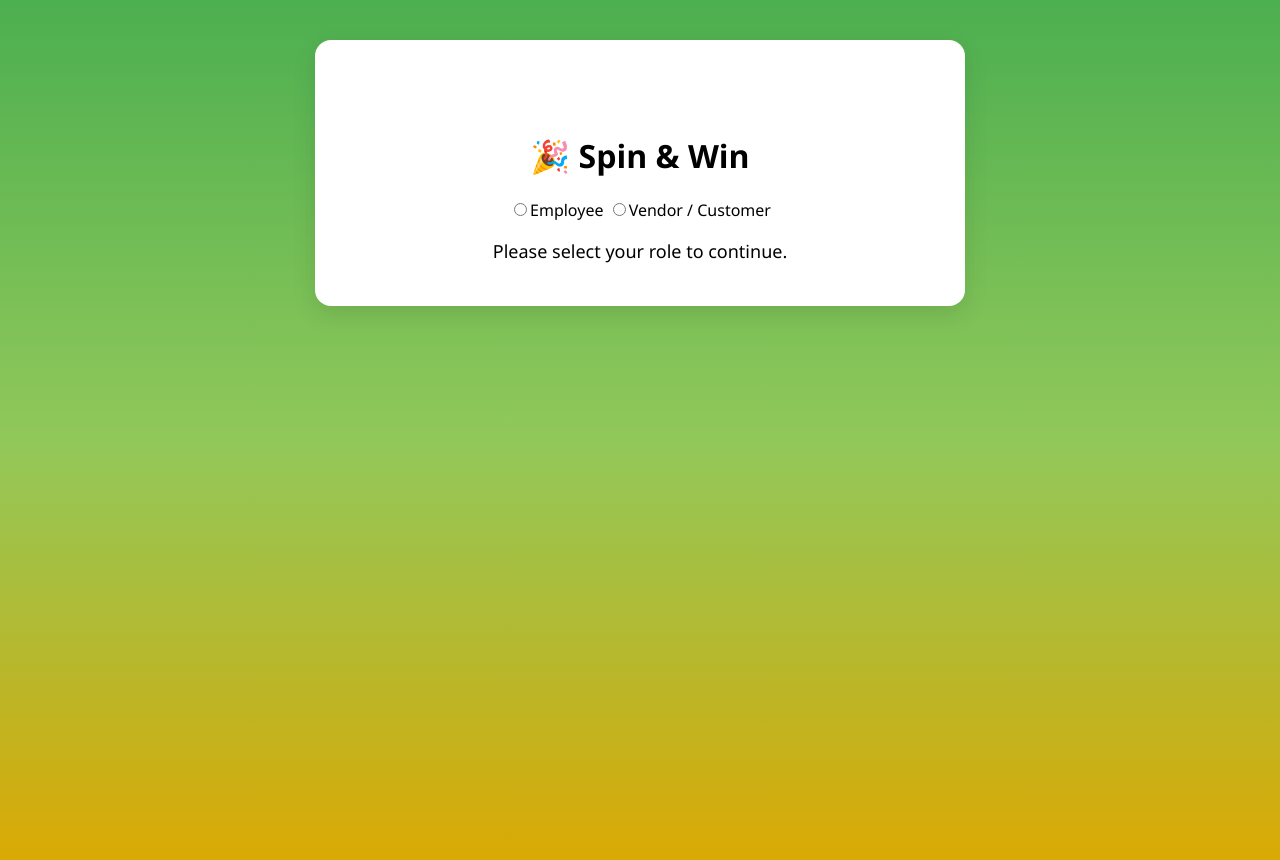
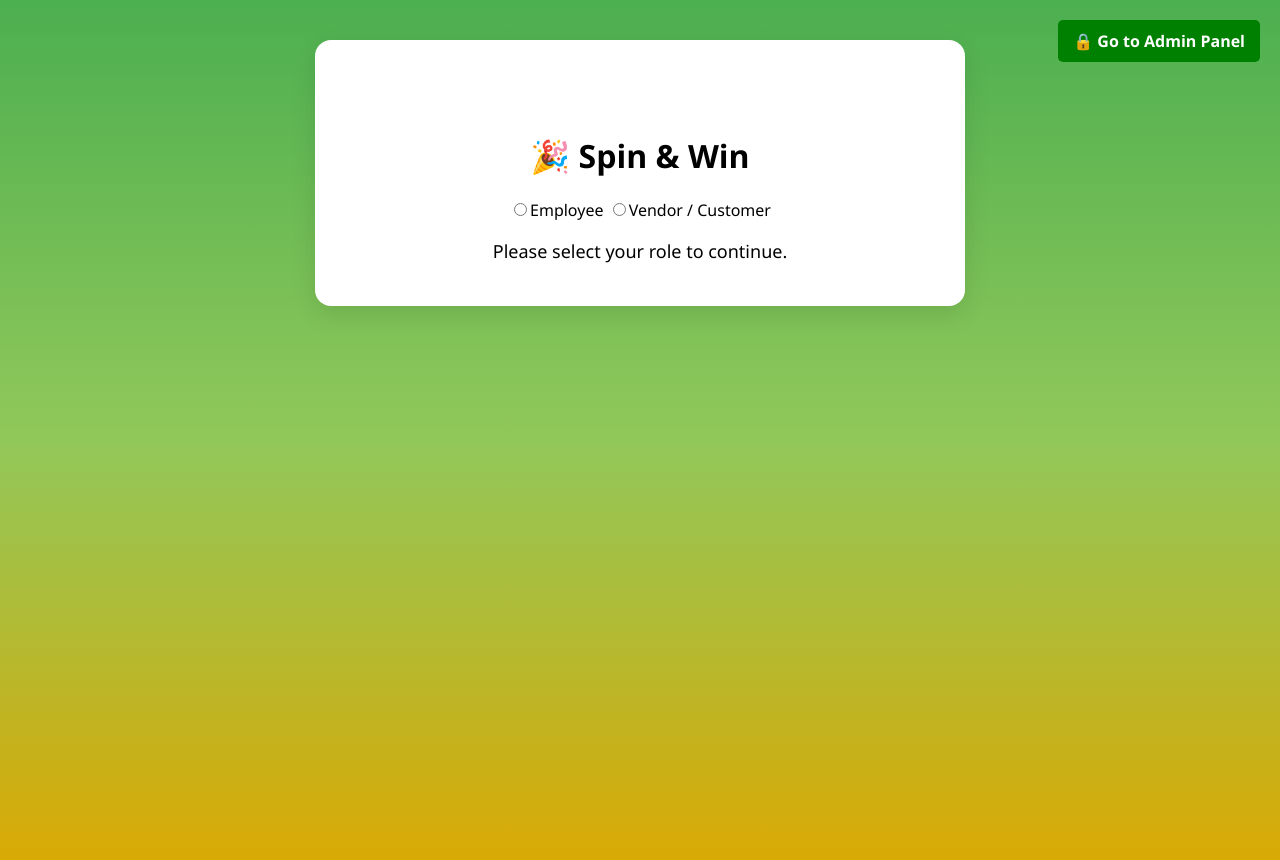
Before and after one commit to Harshita1-rgb/spinning-wheel-system, a plain HTML site: page dist/index.html in a window 1280 px wide. Drawn offline with Linux system fonts and the light colour scheme.

Commit message:
Update index.html

```diff
--- a/dist/index.html
+++ b/dist/index.html
@@ -6,9 +6,31 @@
     <meta name="viewport" content="width=device-width, initial-scale=1.0" />
     <script type="module" crossorigin src="/assets/index-D4TLySEw.js"></script>
     <link rel="stylesheet" crossorigin href="/assets/index-TMFwPyor.css">
+    <style>
+      .admin-button {
+        position: absolute;
+        top: 20px;
+        right: 20px;
+        background-color: green;
+        color: white;
+        padding: 10px 15px;
+        border: none;
+        border-radius: 5px;
+        font-weight: bold;
+        cursor: pointer;
+        text-decoration: none;
+      }
+
+      .admin-button:hover {
+        background-color: darkgreen;
+      }
+    </style>
   </head>
   <body>
+    <!-- Admin Panel Button -->
+    <a href="/admin" class="admin-button">🔒 Go to Admin Panel</a>
+
+    <!-- React Root -->
     <div id="root"></div>
-
   </body>
 </html>
```
